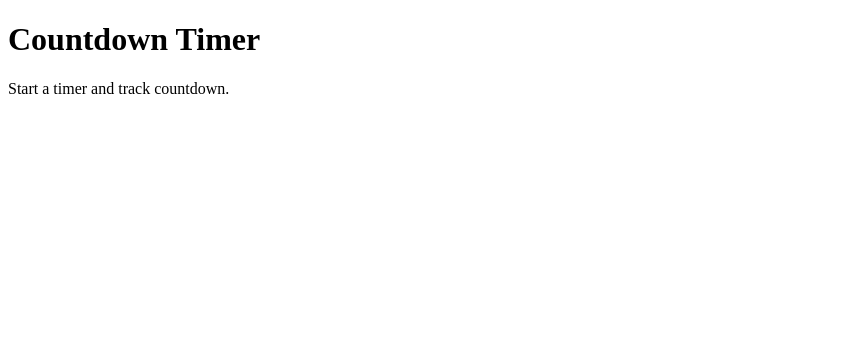
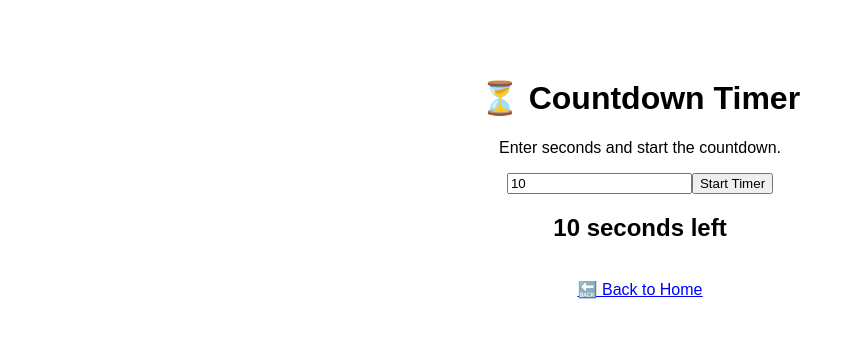
Before and after one commit to Toolwizard/The-Tool-Wizard-Frontend, a Next.js app: page /timer in a window 1280 px wide. Shown: the top 338 px of the page, without its empty margins (0-854 px from the left). Built offline with nearby package versions, Linux system fonts and the light colour scheme.

Commit message:
Update timer.js

```diff
--- a/pages/timer.js
+++ b/pages/timer.js
@@ -1,8 +1,37 @@
+import { useState, useEffect } from 'react';
+import Link from 'next/link';
+
 export default function Timer() {
+    const [seconds, setSeconds] = useState(10);
+    const [timeLeft, setTimeLeft] = useState(10);
+    const [isRunning, setIsRunning] = useState(false);
+
+    useEffect(() => {
+        if (isRunning && timeLeft > 0) {
+            const timer = setTimeout(() => setTimeLeft(timeLeft - 1), 1000);
+            return () => clearTimeout(timer);
+        } else if (timeLeft === 0) {
+            setIsRunning(false);
+        }
+    }, [isRunning, timeLeft]);
+
+    const startTimer = () => {
+        setTimeLeft(seconds);
+        setIsRunning(true);
+    };
+
     return (
-        <div>
-            <h1>Countdown Timer</h1>
-            <p>Start a timer and track countdown.</p>
+        <div style={{ textAlign: 'center', padding: '50px', fontFamily: 'Arial, sans-serif' }}>
+            <h1>⏳ Countdown Timer</h1>
+            <p>Enter seconds and start the countdown.</p>
+
+            <input type="number" value={seconds} onChange={e => setSeconds(Number(e.target.value))} />
+            <button onClick={startTimer}>Start Timer</button>
+
+            <h2>{timeLeft} seconds left</h2>
+
+            <br />
+            <Link href="/"><a style={{ color: 'blue', textDecoration: 'underline' }}>🔙 Back to Home</a></Link>
         </div>
     );
 }
```
